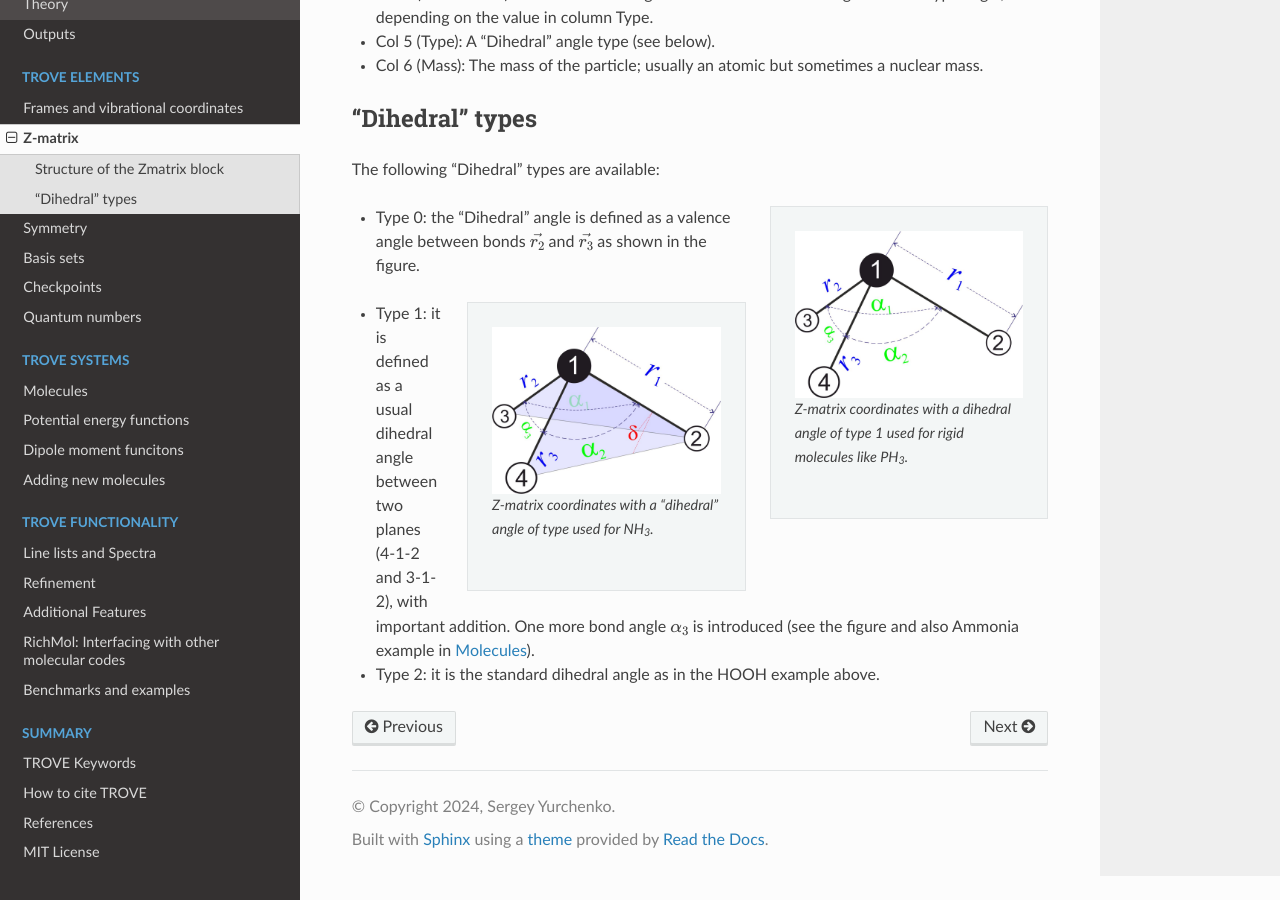
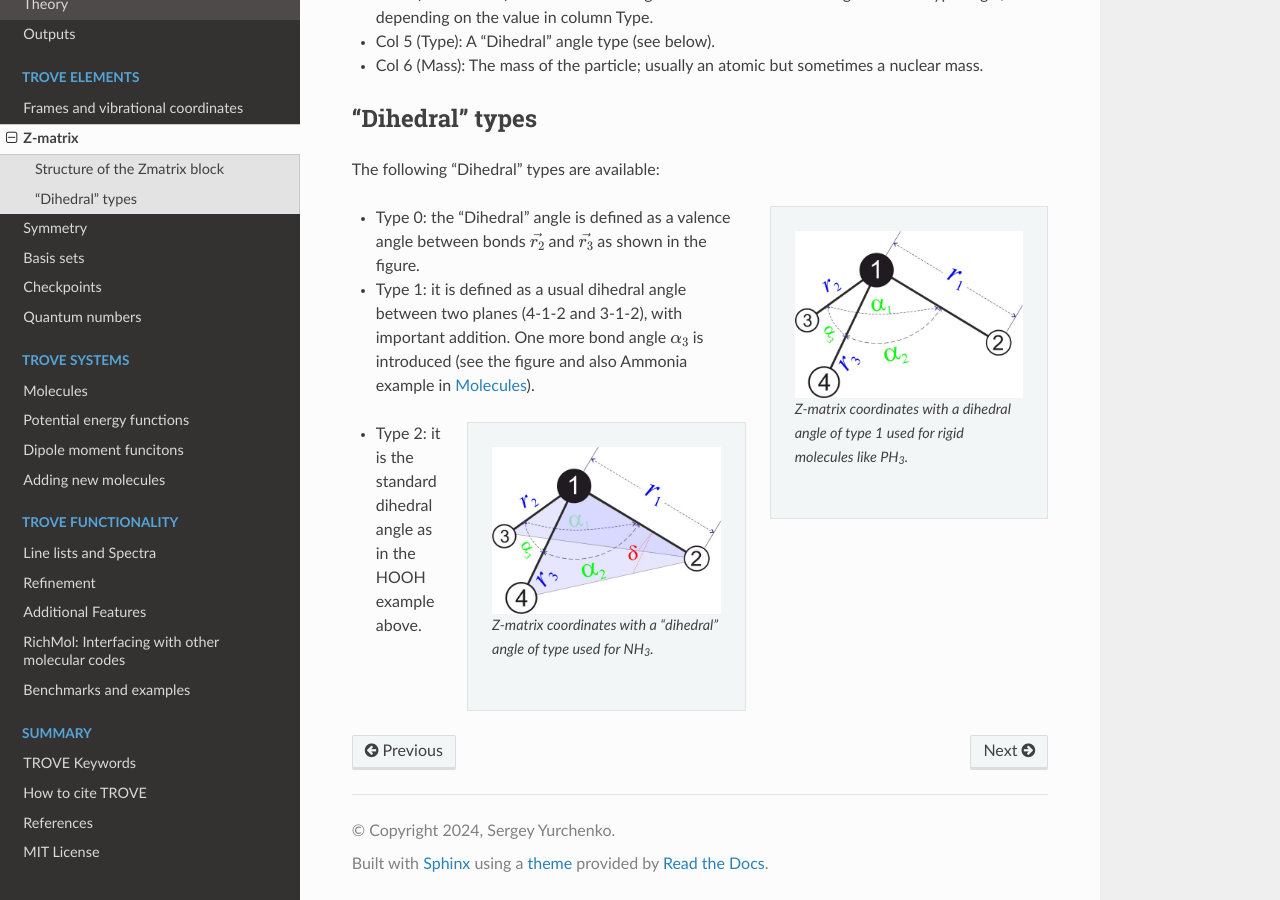
Before and after one commit to Trovemaster/TROVE, a Sphinx documentation site: the page built from docs/source/zmatrix.rst, in a window 1280 px wide and 900 px high, scrolled down 1367 px. Built offline with Sphinx 7.4.7 and the Read the Docs theme 2.0.0, drawn with Linux system fonts in a browser that asks for light colours; formulas are drawn with MathJax 3; part of the change alters nothing that is shown.

```diff
--- a/docs/source/zmatrix.rst
+++ b/docs/source/zmatrix.rst
@@ -109,6 +109,11 @@ The following "Dihedral" types are available:
 - Type 0: the "Dihedral"  angle  is defined as  a valence angle between bonds :math:`\vec{r_{2}}`  and  :math:`\vec{r_{3}}` as shown in the figure.
 
 
+
+- Type 1: it is defined as  a usual dihedral angle  between two planes (4-1-2 and 3-1-2),  with important addition. One more bond angle :math:`\alpha_3` is introduced (see the figure and also Ammonia example in  `Molecules <https://spectrove.readthedocs.io/en/latest/molecules.html>`__).
+
+
+
 .. sidebar::
 
    .. figure:: img/XY3_zmat_1.jpg
@@ -118,7 +123,4 @@ The following "Dihedral" types are available:
 
 
 
-- Type 1: it is defined as  a usual dihedral angle  between two planes (4-1-2 and 3-1-2),  with important addition. One more bond angle :math:`\alpha_3` is introduced (see the figure and also Ammonia example in  `Molecules <https://spectrove.readthedocs.io/en/latest/molecules.html>`__).
-
-
 - Type 2: it is the standard dihedral angle as in the HOOH example above.
```
